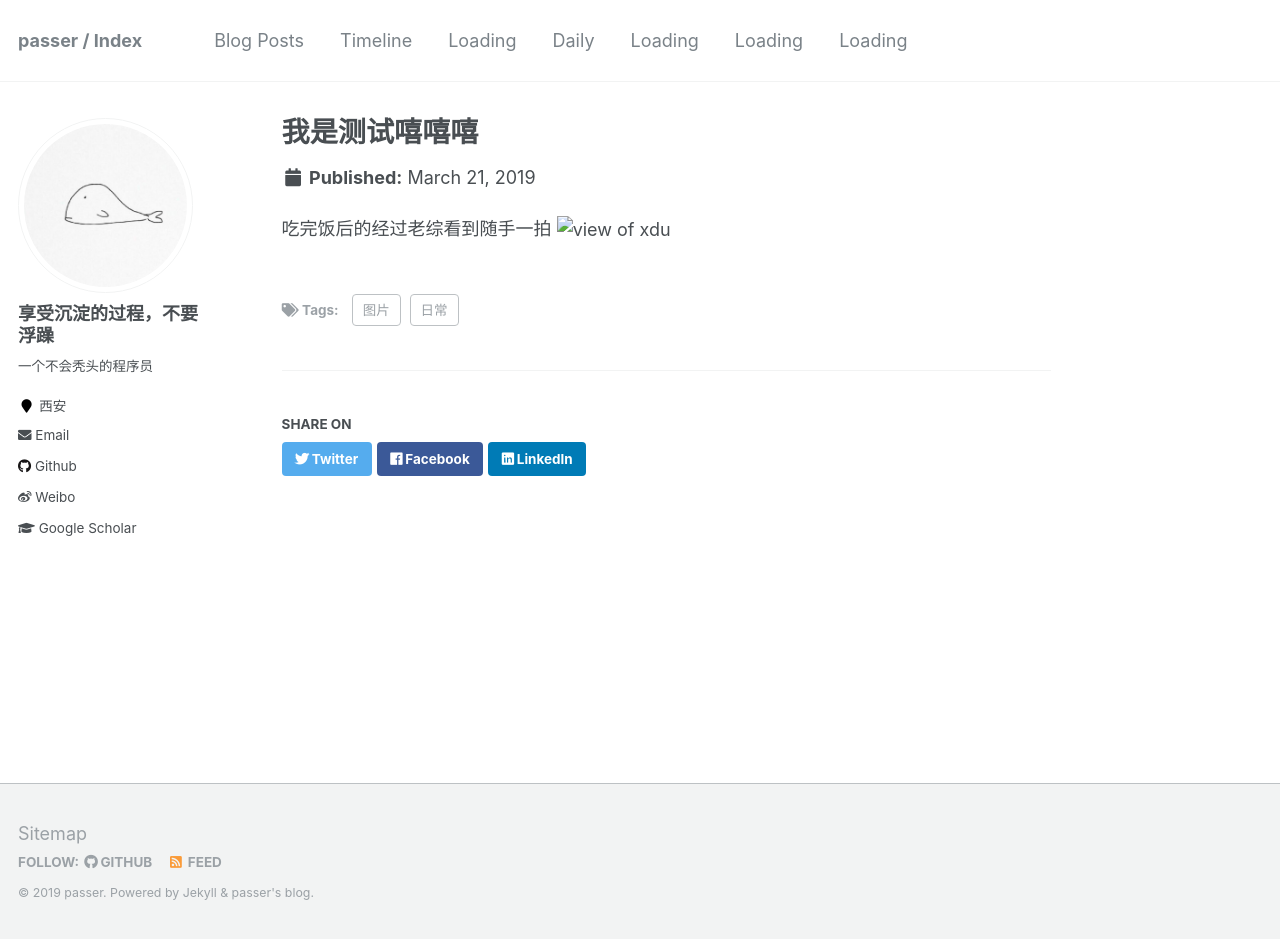
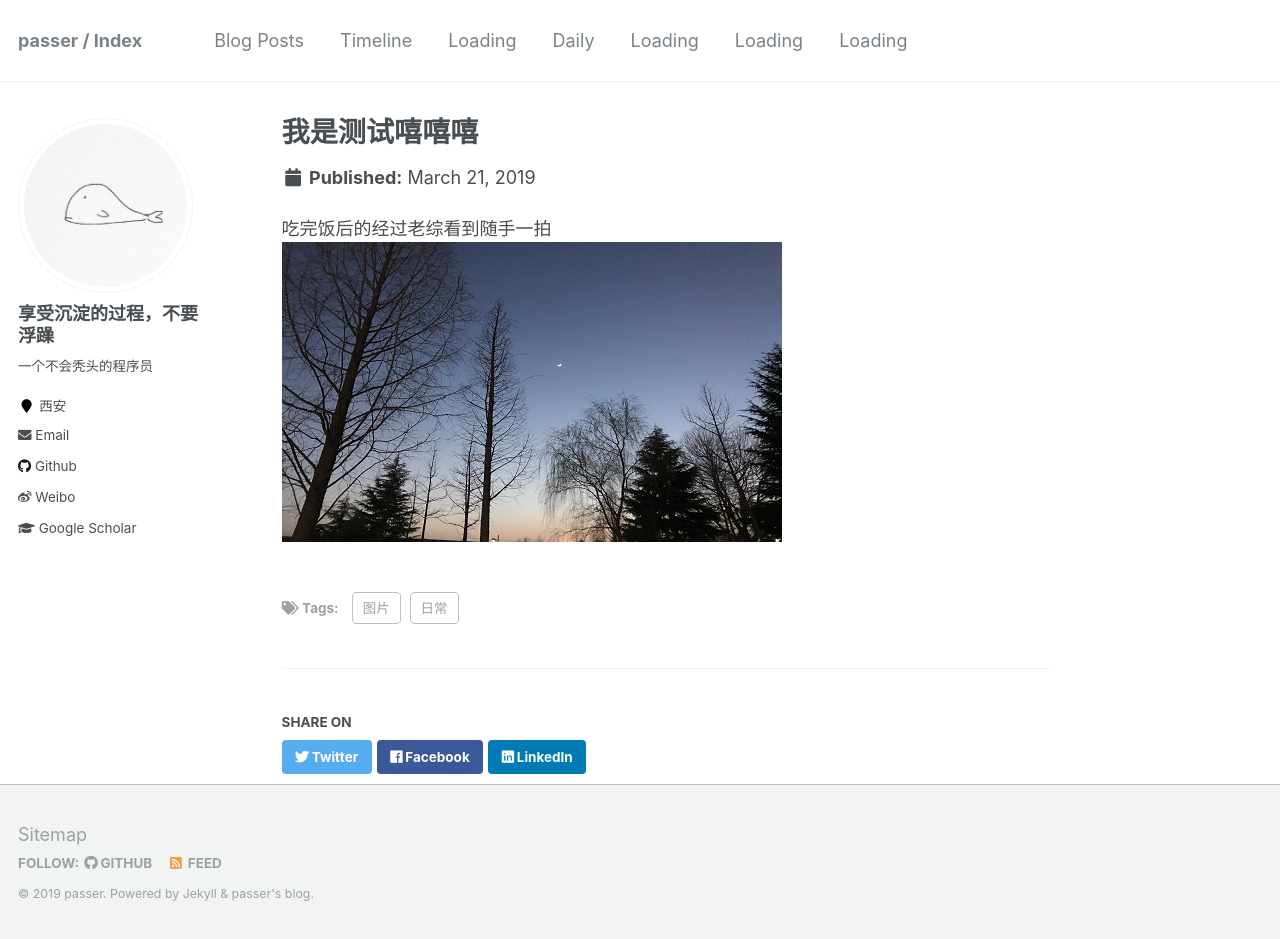
Before and after one commit to icankeep/icankeep.github.io, a Jekyll site: the page built from _daily/2019-03-21-test.md, in a window 1280 px wide and 939 px high. Built offline with Jekyll 4.4.1, drawn with Linux system fonts in a browser that asks for light colours.

Commit message:
AutoPush

```diff
--- a/_daily/2019-03-21-test.md
+++ b/_daily/2019-03-21-test.md
@@ -10,4 +10,4 @@ tags:
 ---
 
 吃完饭后的经过老综看到随手一拍
-![view of xdu](github.com/icankeep/icankeep.github.io/images/moon190320.png)
+![view of xdu](https://github.com/icankeep/icankeep.github.io/blob/master/images/moon190320.png)
```
